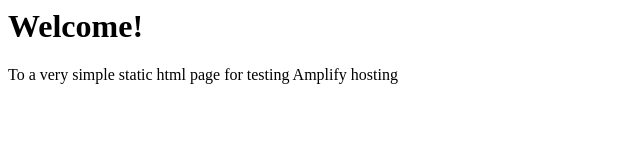
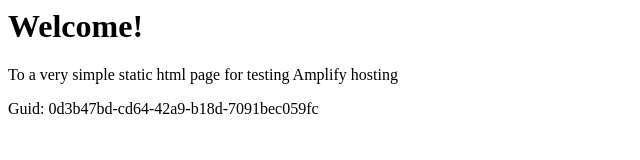
Before and after one commit to aws-aemilia-sin/Github-PR-Commit-Integration-Test-DoNotTouch-GitH-MJCD6L4M-v1-prod-ap-southeast-1, a website: page src/index.html in a window 1280 px wide. Shown: the whole page, without its empty margins (0-640 px from the left). Drawn offline with Linux system fonts and the light colour scheme.

Commit message:
commit from integ tests

```diff
--- a/src/index.html
+++ b/src/index.html
@@ -1,3 +1,5 @@
+
+
 <html lang="en">
 
 <head>
@@ -10,6 +12,6 @@
 <body>
     <h1>Welcome!</h1>
     <p>To a very simple static html page for testing Amplify hosting</p>
-</body>
+    <p>Guid: 0d3b47bd-cd64-42a9-b18d-7091bec059fc</p></body>
 
 </html>
```
